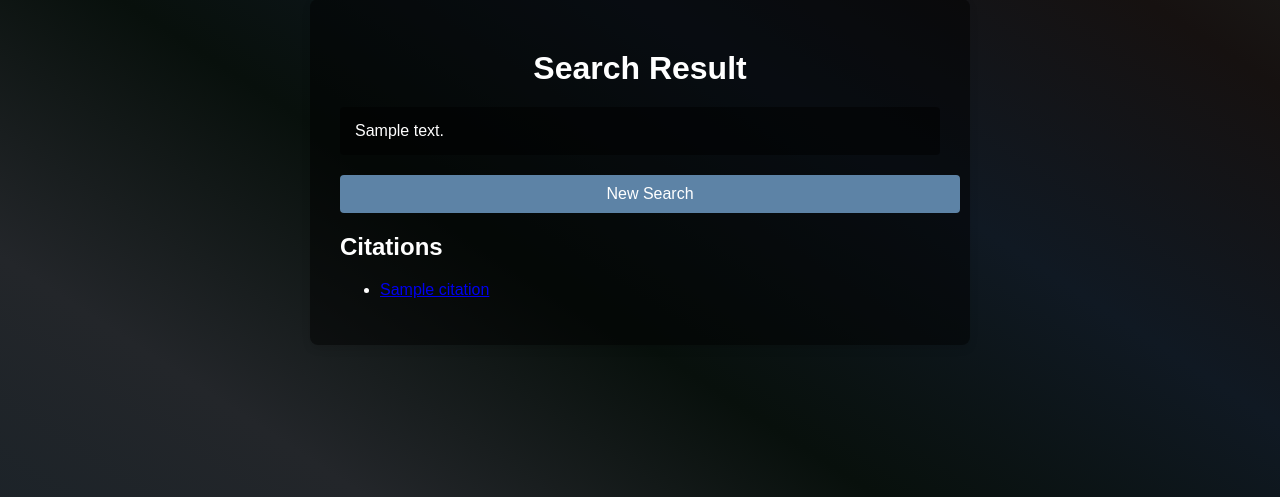
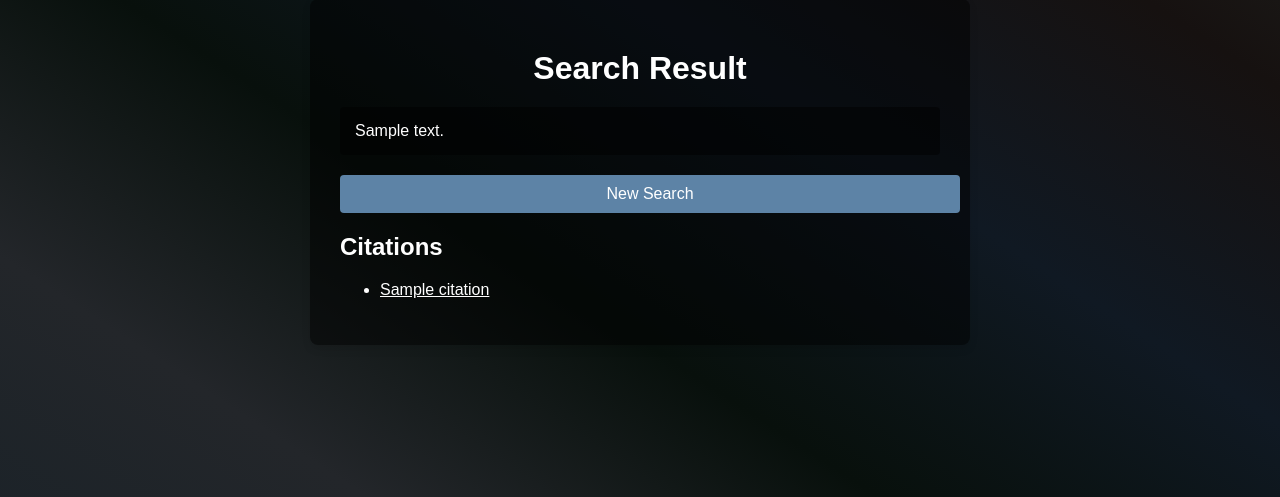
Before and after one commit to thatandrewguy/xAI-Live-Search-Railway, a Flask app: template templates/result.html in a window 1280 px wide. Shown: the part 248-745 px from the top of the page. Run offline with Flask 3, Linux system fonts and the light colour scheme; the template is opened without the code that fills it: most values are stand-ins (such as "Sample title", 1, 10 or a date in 2020); some libraries are stand-ins or nearby versions.

Commit message:
Style citation links to be white

```diff
--- a/static/style.css
+++ b/static/style.css
@@ -100,3 +100,7 @@ button:hover {
 .back-link:hover {
     background-color: #4a6a85;
 }
+
+.citations-container a {
+    color: #fff;
+}
```
